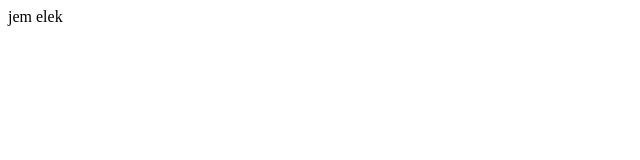
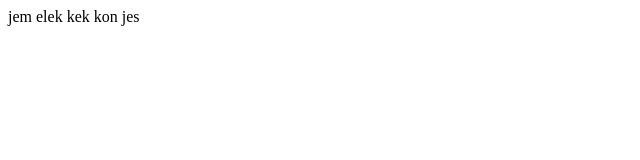
Before and after one commit to JAW12/coba, a plain HTML site: page index.html in a window 1280 px wide. Shown: the full height of the page, 0-640 px from the left. Drawn offline with Linux system fonts and the light colour scheme.

Commit message:
ubah index.html

```diff
--- a/index.html
+++ b/index.html
@@ -8,5 +8,6 @@
 </head>
 <body>
     jem elek
+    kek kon jes
 </body>
 </html>
```
